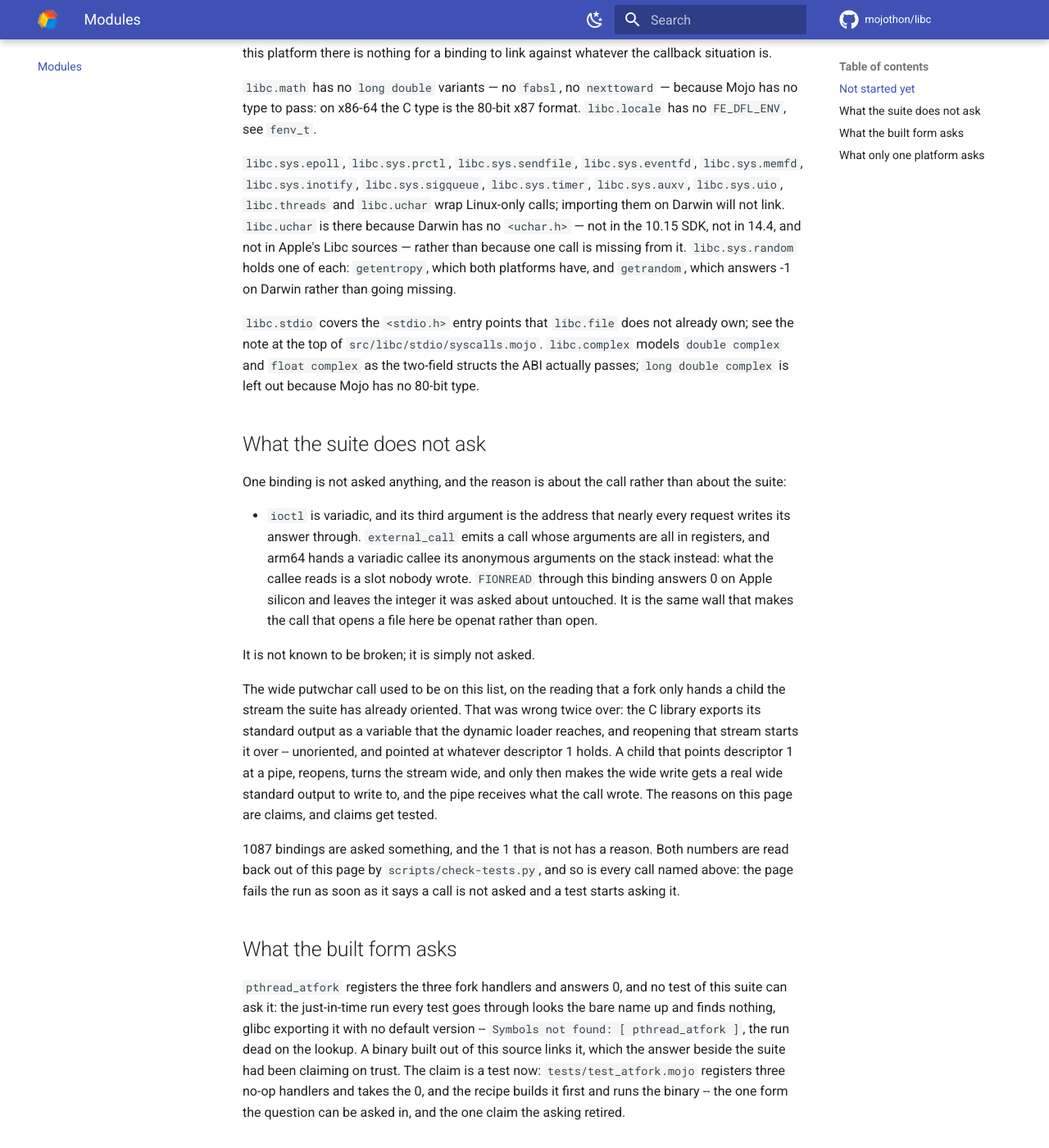
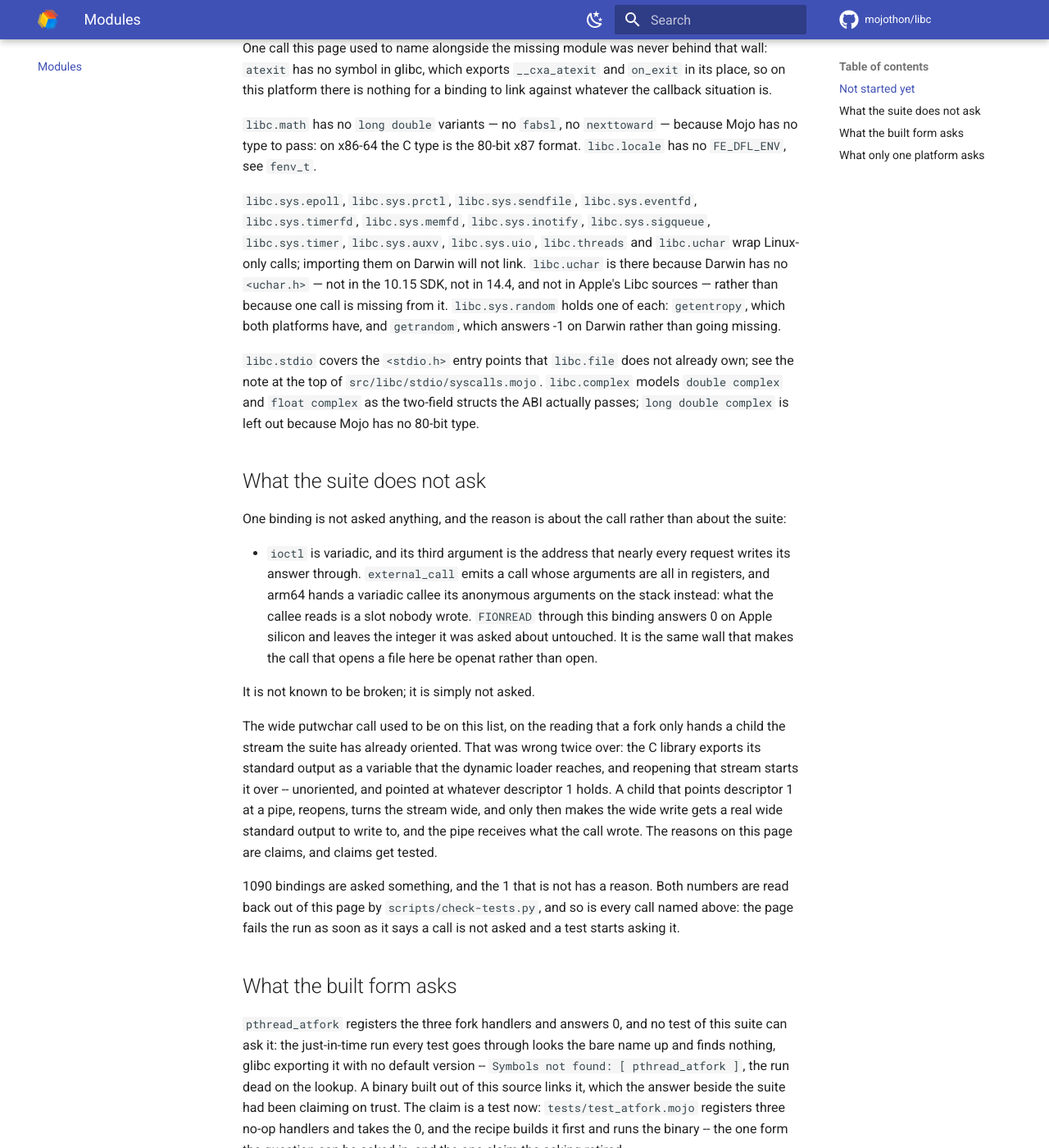
Before and after one commit to mojothon/libc, an MkDocs documentation site: the page built from docs/modules.md, in a window 1280 px wide and 1400 px high, scrolled down 4624 px. Shown: the whole window at 82% size. Built offline with MkDocs 1.6.1 and Material for MkDocs 9.7.7, drawn with Linux system fonts in a browser that asks for light colours; comment, search, counter and statistics services are not loaded; some of the changed text lies outside the part shown.

Commit message:
timerfd: a timer that is a descriptor
`timerfd_create`, `timerfd_settime` and `timerfd_gettime` -- the
timer whose run-out is a readable byte count, eight bytes saying
how many times it went. The wrappers have been in the C library
since 2.8, so the asking is by name. The test's four timers are
the lesson: the one that goes once, the nonblocking one answered
with EAGAIN before its time, the ask made twice answered with
less the second time, and the one with an interval whose second
reading is as fresh as its first -- and the count worth saying
again, that nothing is lost when the caller is slow, it is
added up.

```diff
--- a/docs/modules.md
+++ b/docs/modules.md
@@ -23,6 +23,7 @@ the bottom.
 | `libc.sys.sigqueue` | `<signal.h>` a signal sent with a number, and the two waits | 5 |
 | `libc.sys.inotify` | `<sys/inotify.h>` watching files for what happens | 24 |
 | `libc.sys.eventfd` | `<sys/eventfd.h>` a counter behind a descriptor | 6 |
+| `libc.sys.timerfd` | `<sys/timerfd.h>` a timer behind a descriptor | 6 |
 | `libc.aio` | `<aio.h>` I/O handed over rather than waited for | 24 |
 | `libc.sys.sysinfo` | `<sys/sysinfo.h>` | 18 |
 | `libc.sys.timer` | `<time.h>` the timers Darwin does not have | 12 |
@@ -121,7 +122,7 @@ nothing for a binding to link against whatever the callback situation is.
 because Mojo has no type to pass: on x86-64 the C type is the 80-bit x87
 format. `libc.locale` has no `FE_DFL_ENV`, see `fenv_t`.
 
-`libc.sys.epoll`, `libc.sys.prctl`, `libc.sys.sendfile`, `libc.sys.eventfd`, `libc.sys.memfd`,
+`libc.sys.epoll`, `libc.sys.prctl`, `libc.sys.sendfile`, `libc.sys.eventfd`, `libc.sys.timerfd`, `libc.sys.memfd`,
 `libc.sys.inotify`, `libc.sys.sigqueue`, `libc.sys.timer`, `libc.sys.auxv`,
 `libc.sys.uio`,
 `libc.threads` and `libc.uchar`
@@ -163,7 +164,7 @@ a pipe, reopens, turns the stream wide, and only then makes the wide write
 gets a real wide standard output to write to, and the pipe receives what
 the call wrote. The reasons on this page are claims, and claims get tested.
 
-1087 bindings are asked something, and the 1 that is not has a reason.
+1090 bindings are asked something, and the 1 that is not has a reason.
 Both numbers are read back out of this page by
 `scripts/check-tests.py`, and so is every call named above: the page fails
 the run as soon as it says a call is not asked and a test starts asking it.
```
Also changed, not shown: CHANGELOG.md (+17 -0 lines), docs/beyond-c.md (+1 -1 lines), 5 other files.
